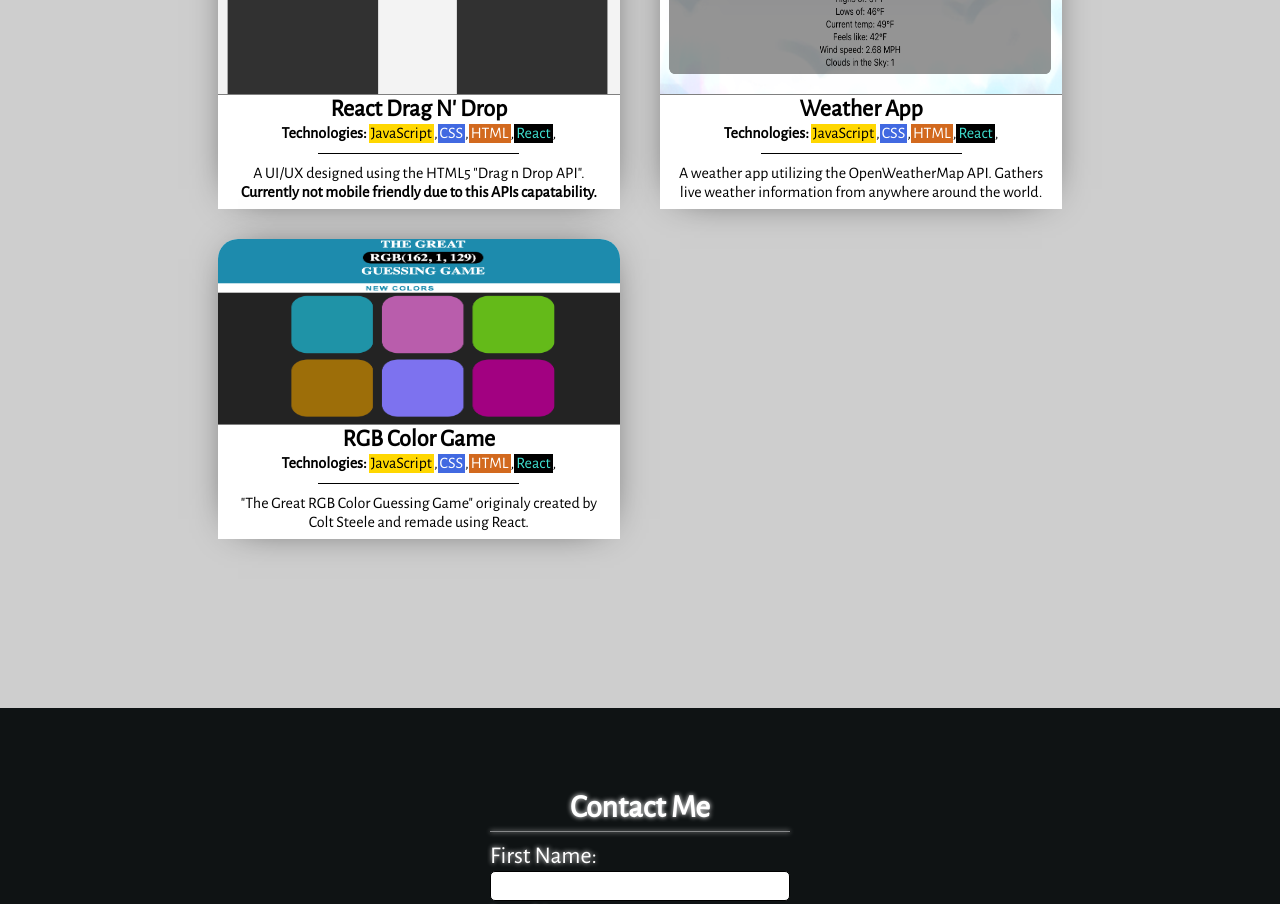
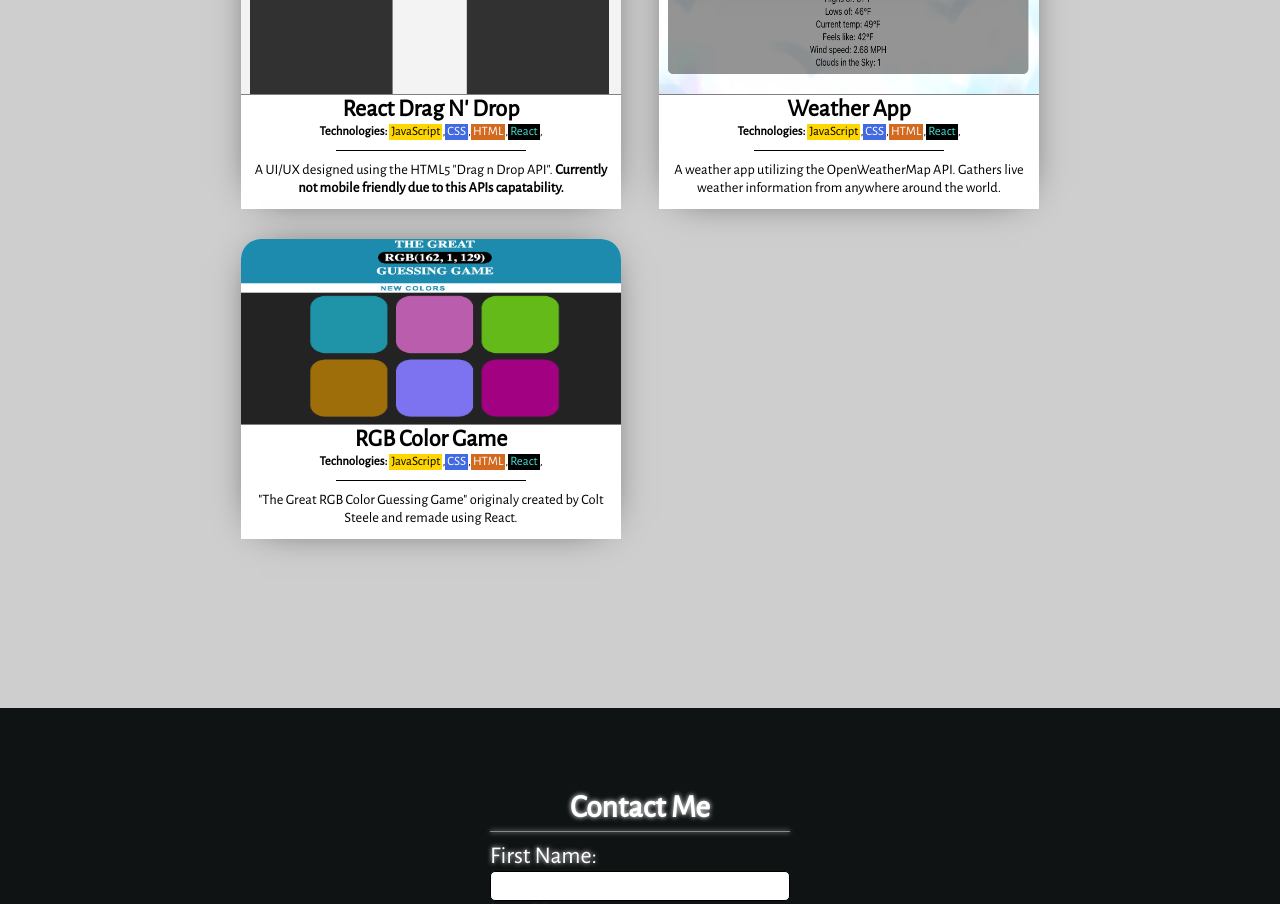
Before and after one commit to MatthewPalmer9/mattpdev, a React (Create React App) app: page / in a window 1280 px wide. Shown: the part 3220-4124 px from the top of the page. Built offline with nearby package versions, Linux system fonts and the light colour scheme.

Commit message:
Changed the width of projects and the font size inside of them.

```diff
--- a/src/index.css
+++ b/src/index.css
@@ -453,7 +453,7 @@ h1.title {
   border-top-right-radius: 20px;
   margin-top: 0px;
   height: 300px;
-  width: 402px;
+  width: 380px;
   background-color: rgb(255, 255, 255);
 }
     .project a {
@@ -475,6 +475,7 @@ h1.title {
     p.description {
       display: inline-block;
       text-align: center;
+      font-size: .9rem;
       margin: 0 10px;
     }
 
@@ -527,6 +528,10 @@ h1.title {
 
     .project-description strong {
       margin-right: 2px;
+    }
+
+    .project-description .tech-list {
+      font-size: .8rem;
     }
 
 #projects {
```
